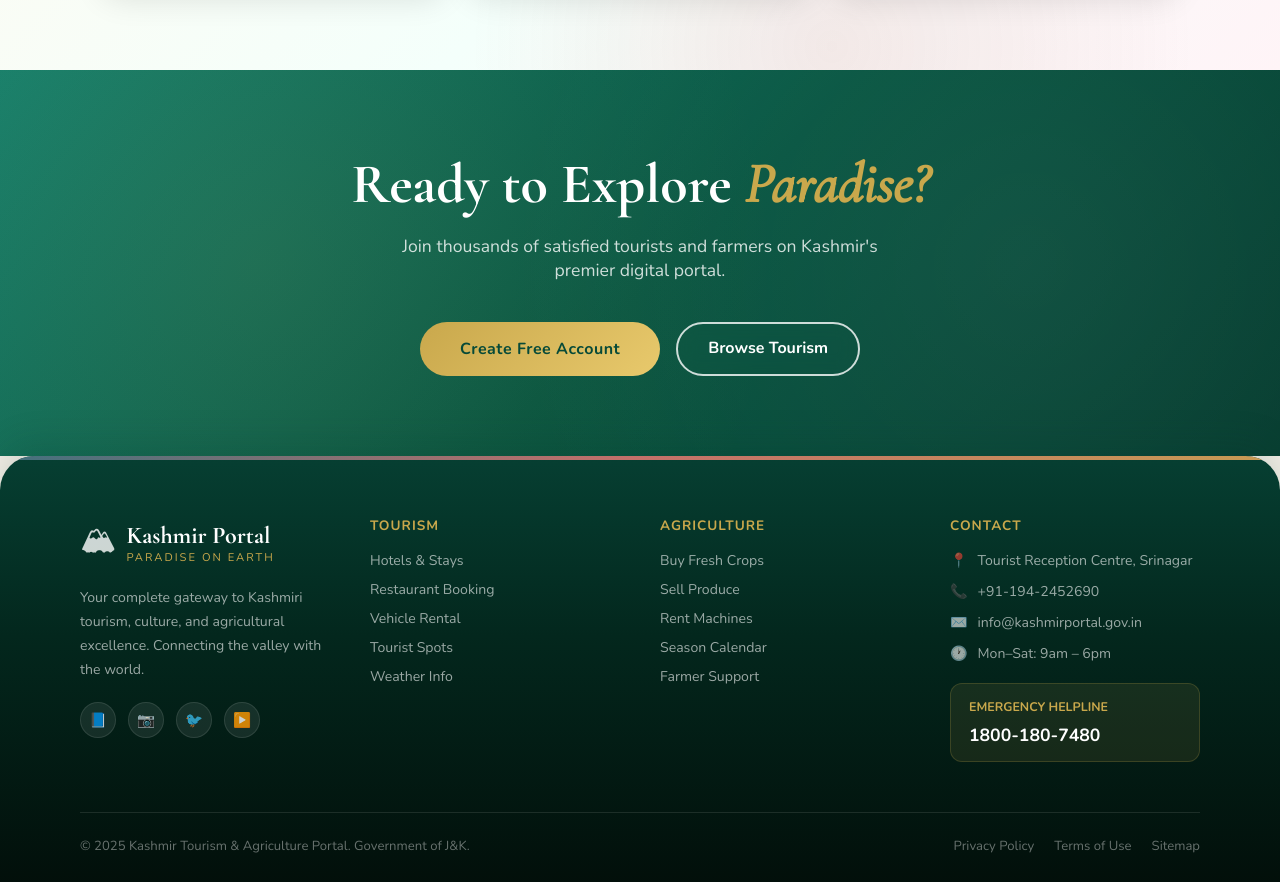
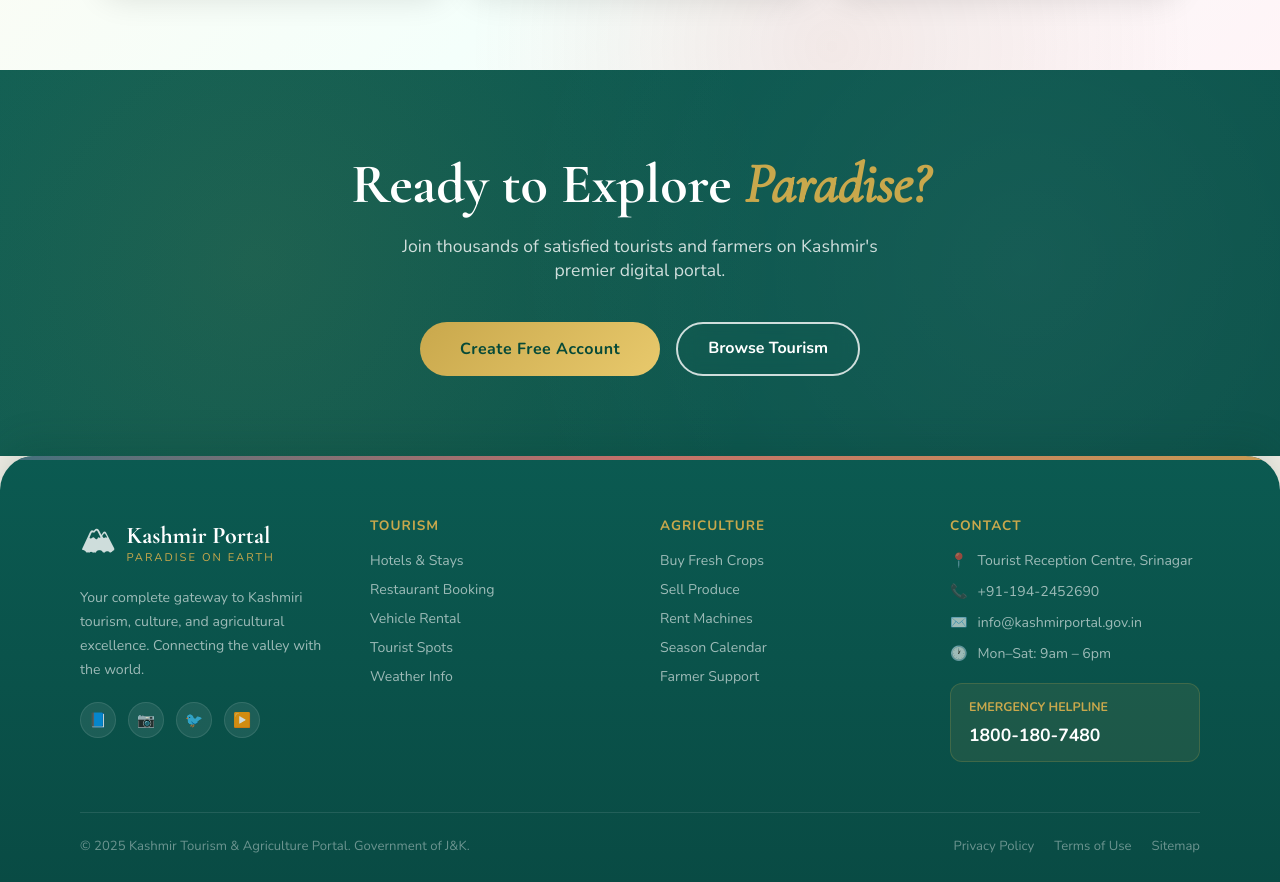
Before and after one commit to younisbhat014-glitch/kashmir-tourism-agriculture-v2, a React (Vite) app in the folder kashmir-app/: page / in a window 1280 px wide. Shown: the part 3294-4176 px from the top of the page. Built offline with nearby package versions, Linux system fonts and the light colour scheme; no server answers.

Commit message:
Match home and footer teal green

```diff
--- a/kashmir-app/src/components/layout/Footer.jsx
+++ b/kashmir-app/src/components/layout/Footer.jsx
@@ -22,7 +22,7 @@ export default function Footer() {
 
   return (
     <footer style={{
-      background: 'linear-gradient(180deg, #063f32 0%, #03271d 42%, #020f0a 100%)',
+      background: 'linear-gradient(180deg, #0b5a51 0%, #094b44 100%)',
       color: 'rgba(255,255,255,0.8)',
       paddingTop: 60, paddingBottom: 30,
       position: 'relative', overflow: 'hidden',
--- a/kashmir-app/src/pages/Home.jsx
+++ b/kashmir-app/src/pages/Home.jsx
@@ -145,7 +145,7 @@ function FeaturedHotels({ hotels }) {
 function AgricultureHighlight({ crops }) {
   const ref = useInView();
   return (
-    <section ref={ref} className="agri-highlight-section" style={{ padding: '80px 8%', background: 'linear-gradient(135deg, #053d30 0%, #0b5b42 52%, #1b7047 100%)', position: 'relative', overflow: 'hidden' }}>
+    <section ref={ref} className="agri-highlight-section" style={{ padding: '80px 8%', background: 'linear-gradient(135deg, #0a514a 0%, #0b5b52 100%)', position: 'relative', overflow: 'hidden' }}>
       <div style={{ position: 'absolute', top: -100, right: -100, width: 400, height: 400, background: 'rgba(201,168,76,0.05)', borderRadius: '50%' }}/>
       <div style={{ maxWidth: 1200, margin: '0 auto', position: 'relative', zIndex: 1 }}>
         <div className="agri-highlight-grid" style={{ display: 'grid', gridTemplateColumns: '1fr 1fr', gap: 60, alignItems: 'center' }}>
@@ -233,7 +233,7 @@ function CTASection() {
   return (
     <section style={{
       padding: '80px 8%', textAlign: 'center',
-      background: 'linear-gradient(135deg, #147f6c 0%, #075541 52%, #043b2e 100%)',
+      background: 'linear-gradient(135deg, #0c5d54 0%, #095048 100%)',
       position: 'relative', overflow: 'hidden',
     }}>
       <div style={{ position: 'absolute', inset: 0, backgroundImage: 'radial-gradient(circle at 20% 50%, rgba(201,168,76,0.1) 0%, transparent 50%), radial-gradient(circle at 80% 50%, rgba(255,255,255,0.05) 0%, transparent 50%)' }}/>
```
